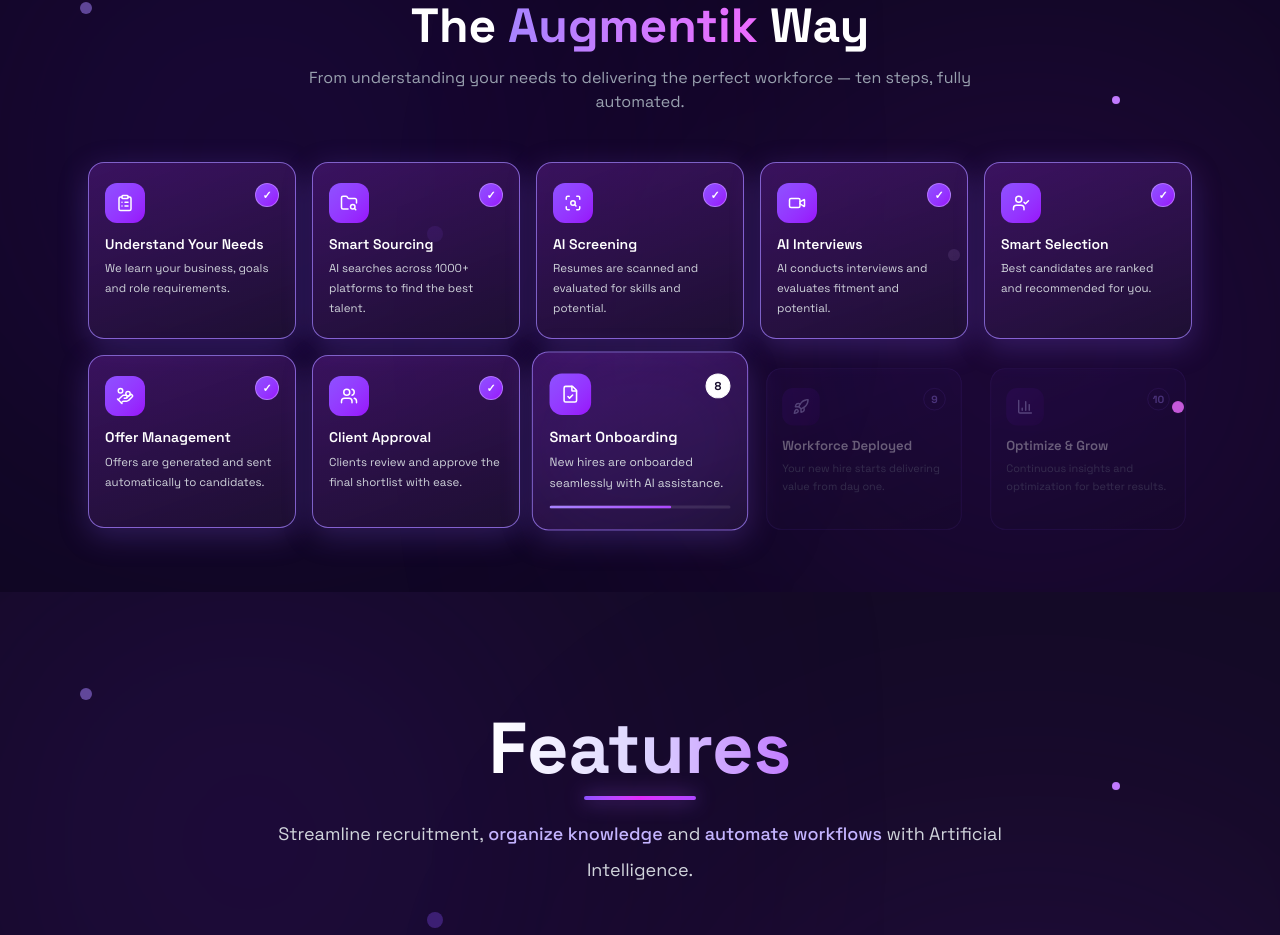
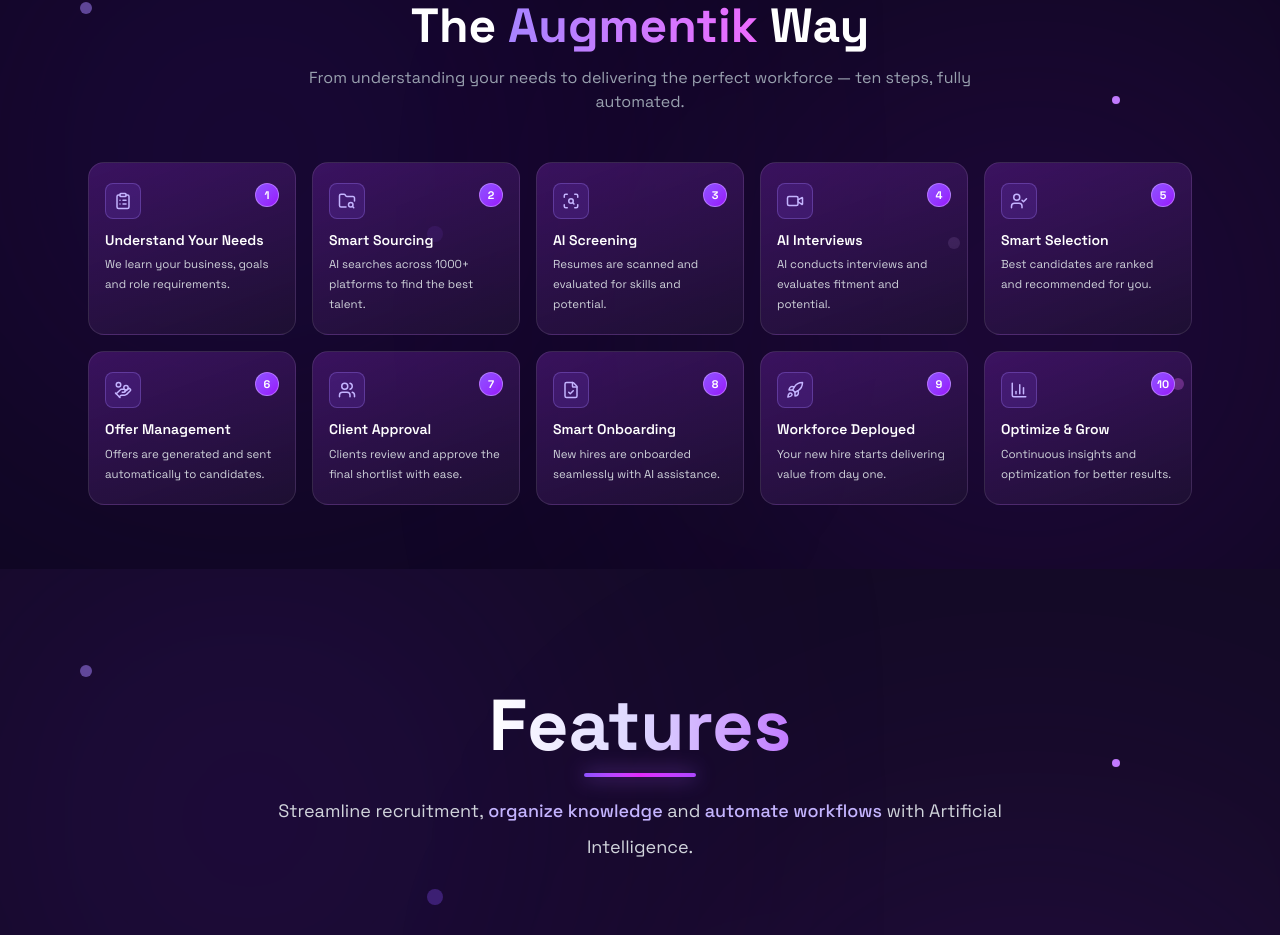
Before and after one commit to GargiGodha-10/augmentik-website, a Next.js app: page / in a window 1280 px wide. Shown: the part 894-1829 px from the top of the page. Built offline with nearby package versions, Linux system fonts and the light colour scheme.

Commit message:
Updated website

```diff
--- a/app/components/workflow-journey.tsx
+++ b/app/components/workflow-journey.tsx
@@ -1,6 +1,6 @@
 "use client";
 
-import React, { useEffect, useRef, useState } from "react";
+import React from "react";
 import { motion } from "framer-motion";
 import {
   ClipboardList,
@@ -76,145 +76,51 @@
   },
 ];
 
-const STEP_MS = 900;
-
 const topRow = STEPS.slice(0, 5);
 const bottomRow = STEPS.slice(5, 10);
 
 interface WorkflowCardProps {
   step: Step;
   index: number;
-  activeStep: number;
 }
 
-function WorkflowCard({ step, index, activeStep }: WorkflowCardProps) {
+function WorkflowCard({ step, index }: WorkflowCardProps) {
   const Icon = step.icon;
-  const revealed = activeStep >= index;
-  const isCurrent = activeStep === index;
-  const isDone = activeStep > index;
 
   return (
     <motion.div
-      initial={{ opacity: 0, scale: 0.85, y: 14 }}
-      animate={
-        revealed
-          ? { opacity: 1, scale: isCurrent ? 1.04 : 1, y: 0 }
-          : { opacity: 0.35, scale: 0.94, y: 8 }
-      }
-      transition={{ duration: 0.35, ease: "easeOut" }}
-      whileHover={{ y: -4 }}
-      className={`relative rounded-2xl w-full shrink-0 border transition-colors duration-300 px-4 py-5 overflow-hidden ${
-        isCurrent || isDone
-          ? "border-violet-400/70 shadow-[0_8px_30px_rgba(139,92,246,.25)]"
-          : "border-violet-500/25"
-      }`}
+      initial={{ opacity: 0, y: 14 }}
+      whileInView={{ opacity: 1, y: 0 }}
+      viewport={{ once: true }}
+      transition={{ duration: 0.4, ease: "easeOut", delay: index * 0.05 }}
+      className="relative rounded-2xl w-full shrink-0 border border-white/10 px-4 py-5 overflow-hidden"
       style={{
         background:
-          isCurrent || isDone
-            ? "linear-gradient(160deg, rgba(88,28,135,0.55), rgba(30,16,51,0.95))"
-            : "linear-gradient(160deg, rgba(76,29,149,0.28), rgba(24,13,41,0.9))",
+          "linear-gradient(160deg, rgba(88,28,135,0.55), rgba(30,16,51,0.95))",
       }}
     >
-      {isCurrent && (
-        <motion.div
-          className="pointer-events-none absolute -inset-8 rounded-full bg-violet-500/10 blur-2xl"
-          animate={{ opacity: [0.4, 0.9, 0.4] }}
-          transition={{ duration: 1.4, repeat: Infinity, ease: "easeInOut" }}
-        />
-      )}
-
       <div className="relative flex items-start justify-between mb-3">
-        <div
-          className={`w-10 h-10 rounded-xl flex items-center justify-center ${
-            isCurrent || isDone
-              ? "bg-gradient-to-br from-violet-500 to-purple-600"
-              : "bg-gradient-to-br from-violet-600/25 to-purple-700/15"
-          }`}
-        >
-          <Icon size={18} className={isCurrent || isDone ? "text-white" : "text-violet-300"} />
+        <div className="w-9 h-9 rounded-lg flex items-center justify-center bg-violet-500/15 border border-violet-400/30">
+          <Icon size={18} className="text-violet-300" />
         </div>
-        <div
-          className={`text-[11px] font-bold w-6 h-6 rounded-full flex items-center justify-center border ${
-            isDone
-              ? "bg-gradient-to-br from-violet-500 to-purple-600 border-white/30 text-white"
-              : isCurrent
-              ? "bg-white text-[#170c2c] border-white"
-              : "bg-transparent border-violet-500/30 text-violet-400"
-          }`}
-        >
-          {isDone ? "✓" : index + 1}
+        <div className="text-[11px] font-bold w-6 h-6 rounded-full flex items-center justify-center border bg-gradient-to-br from-violet-500 to-purple-600 border-white/30 text-white">
+          {index + 1}
         </div>
       </div>
 
       <h3 className="relative text-white font-semibold text-[14px] leading-snug mb-1">
         {step.title}
       </h3>
-      <p className={`relative text-[11.5px] leading-5 ${isCurrent || isDone ? "text-gray-300" : "text-gray-500"}`}>
+      <p className="relative text-[11.5px] leading-5 text-gray-300">
         {step.desc}
       </p>
-
-      {isCurrent && (
-        <div className="relative mt-3 h-[3px] w-full rounded-full bg-white/10 overflow-hidden">
-          <motion.div
-            className="h-full rounded-full bg-gradient-to-r from-violet-400 to-purple-500"
-            initial={{ width: "0%" }}
-            animate={{ width: "100%" }}
-            transition={{ duration: STEP_MS / 1000, ease: "linear" }}
-          />
-        </div>
-      )}
     </motion.div>
   );
 }
 
 export default function WorkflowJourney() {
-  const [activeStep, setActiveStep] = useState<number>(-1);
-  const [started, setStarted] = useState<boolean>(false);
-  const sectionRef = useRef<HTMLElement>(null);
-
-  useEffect(() => {
-    const el = sectionRef.current;
-    if (!el) return;
-    const observer = new IntersectionObserver(
-      (entries) => {
-        if (entries[0].isIntersecting) {
-          setStarted(true);
-          observer.disconnect();
-        }
-      },
-      { threshold: 0.3 }
-    );
-    observer.observe(el);
-    return () => observer.disconnect();
-  }, []);
-
-  useEffect(() => {
-    if (!started) return;
-
-    let cancelled = false;
-
-    const run = async () => {
-      for (let i = 0; i <= STEPS.length - 1; i++) {
-        if (cancelled) return;
-        setActiveStep(i);
-        await new Promise((r) => setTimeout(r, STEP_MS));
-      }
-      // after the last step, mark it done too and stop — no reset, no loop
-      if (cancelled) return;
-      setActiveStep(STEPS.length);
-    };
-
-    run();
-    return () => {
-      cancelled = true;
-    };
-  }, [started]);
-
   return (
-    <section
-      ref={sectionRef}
-      className="relative bg-[#0f0721] overflow-hidden py-16"
-    >
+    <section className="relative bg-[#0f0721] overflow-hidden py-16">
       {/* Background Glow */}
       <div className="absolute top-0 left-0 h-[500px] w-[500px] rounded-full bg-violet-700/20 blur-[180px]" />
       <div className="absolute bottom-0 right-0 h-[500px] w-[500px] rounded-full bg-purple-600/20 blur-[180px]" />
@@ -250,17 +156,12 @@
         <div className="relative max-w-6xl mx-auto px-6">
           <div className="grid grid-cols-5 gap-4 mb-4 relative z-10">
             {topRow.map((step, i) => (
-            <WorkflowCard key={step.title} step={step} index={i} activeStep={activeStep} />
+              <WorkflowCard key={step.title} step={step} index={i} />
             ))}
           </div>
           <div className="grid grid-cols-5 gap-4 relative z-10">
             {bottomRow.map((step, i) => (
-            <WorkflowCard
-              key={step.title}
-              step={step}
-              index={i + 5}
-              activeStep={activeStep}
-            />
+              <WorkflowCard key={step.title} step={step} index={i + 5} />
             ))}
           </div>
         </div>
```
Also changed, not shown: public/123.png (added). Lines whose indentation alone changed are shown as unchanged.
